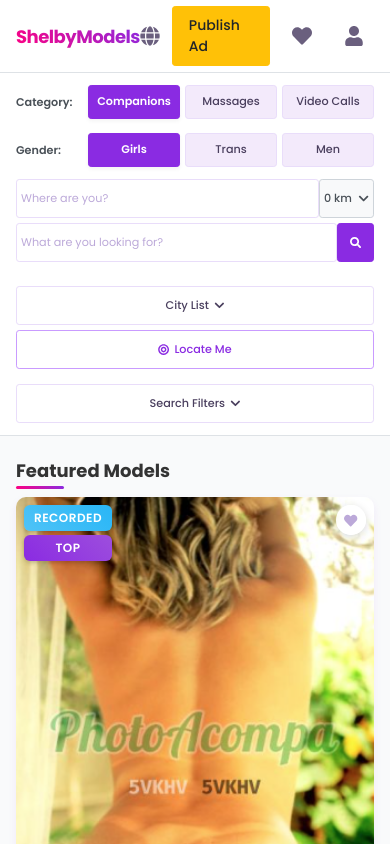
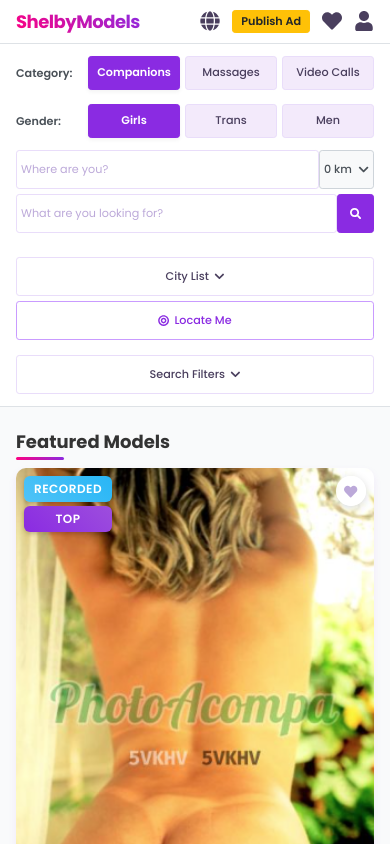
Before and after one commit to rodrigomarcell/ShelbyModels.Frontend, a React (Vite) app: page / in a window 390 px wide. Shown: the top 844 px of the page. Built offline with nearby package versions, Linux system fonts and the light colour scheme.

Commit message:
[FIX] Melhora os estilos do LanguageSwitcher e Header para dispositivos móveis, ajustando tamanhos de fonte e espaçamento com máxima especificidade. Aumenta a responsividade e a apresentação visual dos ícones e botões, garantindo consistência no layout.

```diff
--- a/src/components/LanguageSwitcher/LanguageSwitcher.css
+++ b/src/components/LanguageSwitcher/LanguageSwitcher.css
@@ -91,21 +91,22 @@
 
   .language-button {
     gap: 0;
-    font-size: 1.25rem;
   }
 
   .globe-icon {
-    font-size: 1.25rem;
+    font-size: 1.5rem; /* Mantém um bom tamanho para tablets */
   }
 }
 
 @media (max-width: 768px) {
-  .language-button {
-    font-size: 1.25rem;
-  }
-
-  .globe-icon {
-    font-size: 1.25rem;
+  /* Alinha o ícone de idioma com os outros, usando máxima especificidade e mirando no SVG */
+  .header-actions .language-switcher .language-button,
+  .header-actions .language-switcher .globe-icon,
+  .header-actions .language-switcher .globe-icon svg {
+    font-size: 1.25rem !important; /* Tamanho final e !important para garantir */
+    color: var(--color-neutral-700);
+    width: 1.25rem !important;
+    height: 1.25rem !important;
   }
 
   .language-dropdown {
--- a/src/components/header/Header.css
+++ b/src/components/header/Header.css
@@ -231,25 +231,40 @@
   font-weight: 500;
 }
 
-/* Mobile Layout - Espaçamento padronizado entre seções */
+/* Mobile Layout - Header Actions Otimizado com Máxima Especificidade */
 @media (max-width: 768px) {
   .header-top {
-    padding: 6px 0;
+    padding: 8px 0;
   }
 
-  .header-actions {
-    gap: 0.75rem;
+  /* Aumentando a especificidade para garantir a sobreposição */
+  .header-top .header-top-content .header-actions {
+    gap: 0.75rem; /* Espaçamento ajustado entre os ícones */
+    align-items: center;
   }
 
-  .btn-publish {
-    display: inline-flex; /* Reativar o botão */
-    padding: 4px 8px;
+  .header-top .header-top-content .header-actions .btn-publish {
+    display: inline-flex;
+    padding: 5px 8px;
     font-size: 0.7rem;
     font-weight: 600;
+    line-height: 1;
+    white-space: nowrap;
   }
 
-  .btn-icon {
-    font-size: 1.25rem;
+  /* Regra de alta especificidade para os ícones de coração e usuário */
+  .header-top .header-top-content .header-actions .btn-icon {
+    font-size: 1.25rem !important; /* Tamanho final dos ícones */
+    color: var(--color-neutral-700);
+  }
+
+  /* Ícones com máxima especificidade, mirando no SVG interno */
+  .header-top .header-top-content .header-actions .btn-icon,
+  .header-top .header-top-content .header-actions .btn-icon svg {
+    font-size: 1.25rem !important;
+    color: var(--color-neutral-700);
+    width: 1.25rem !important;  /* Força a largura do SVG */
+    height: 1.25rem !important; /* Força a altura do SVG */
   }
 
   .header-bottom {
```
